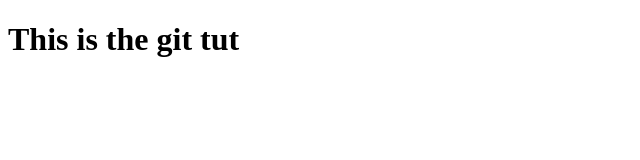
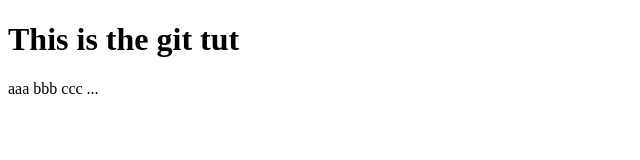
Before and after one commit to leahAidel/test, a plain HTML site: page index.html in a window 1280 px wide. Shown: the full height of the page, 0-640 px from the left. Drawn offline with Linux system fonts and the light colour scheme.

Commit message:
add p to index.html

```diff
--- a/index.html
+++ b/index.html
@@ -7,5 +7,6 @@
 </head>
 <body>
     <h1>This is the git tut</h1>
+    <p>aaa bbb ccc ...</p>
 </body>
 </html>
```
